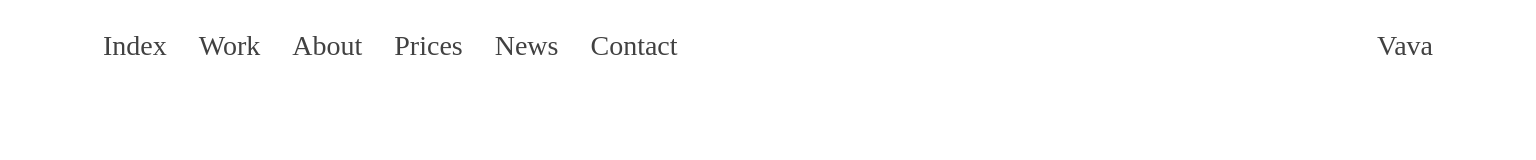
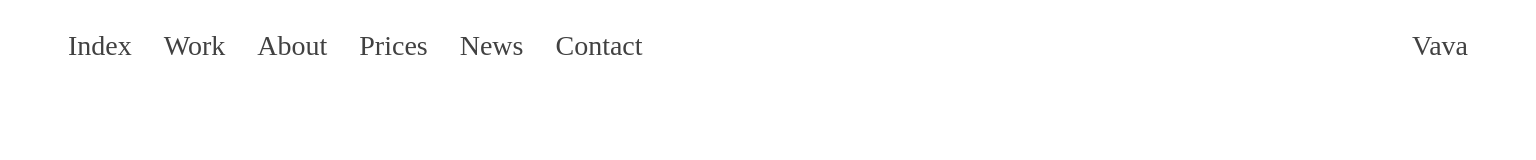
Before and after one commit to Baxone/practica_final_precurso, a plain HTML site: page index.html in a window 1536 px wide. Drawn offline with Linux system fonts and the light colour scheme; a web font is replaced by a local one.

Commit message:
Solución del padding del Header

```diff
--- a/css/style.css
+++ b/css/style.css
@@ -125,5 +125,10 @@ header nav.container .menu .active{
         padding: 0rem calc(var(--space)*1.25) 0 0;
     }
 
+}
 
+@media(min-width: 87.5rem){
+     header .container{
+        padding: 0em;
+    }
 }
```
